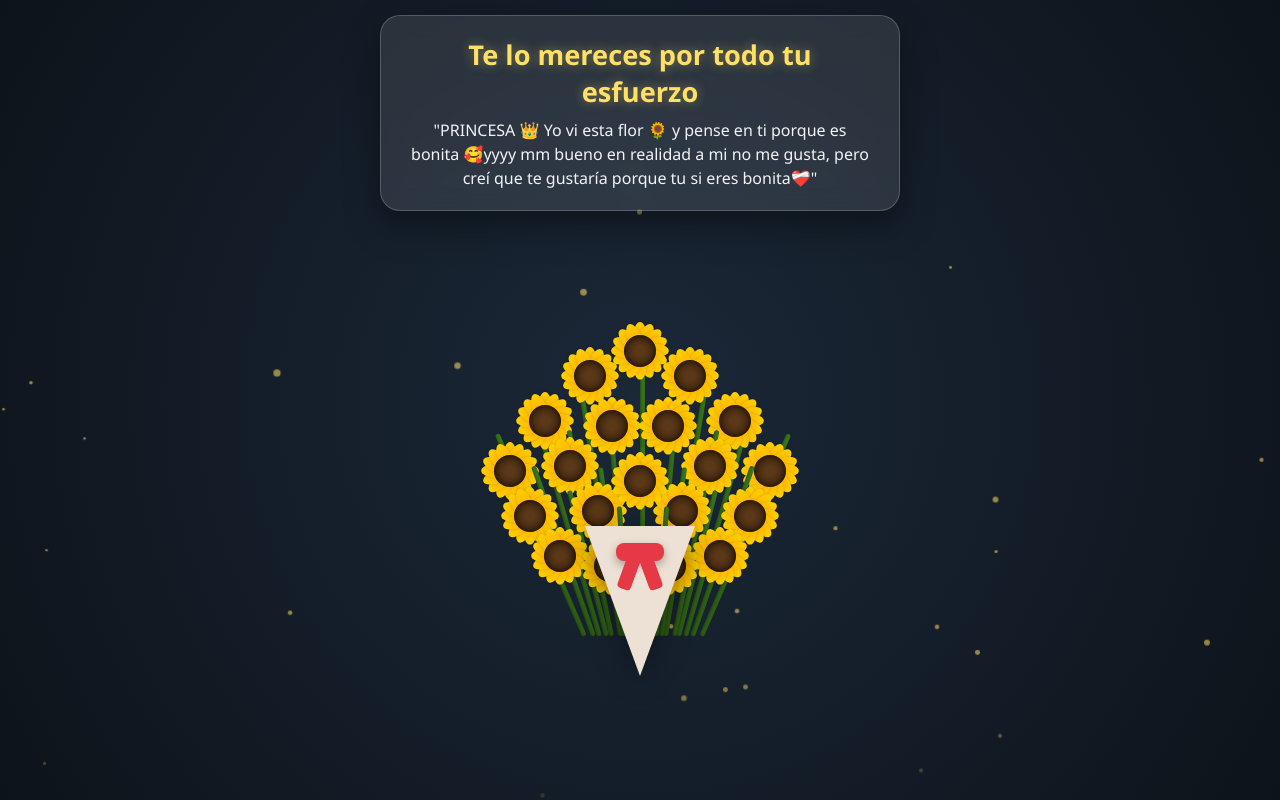
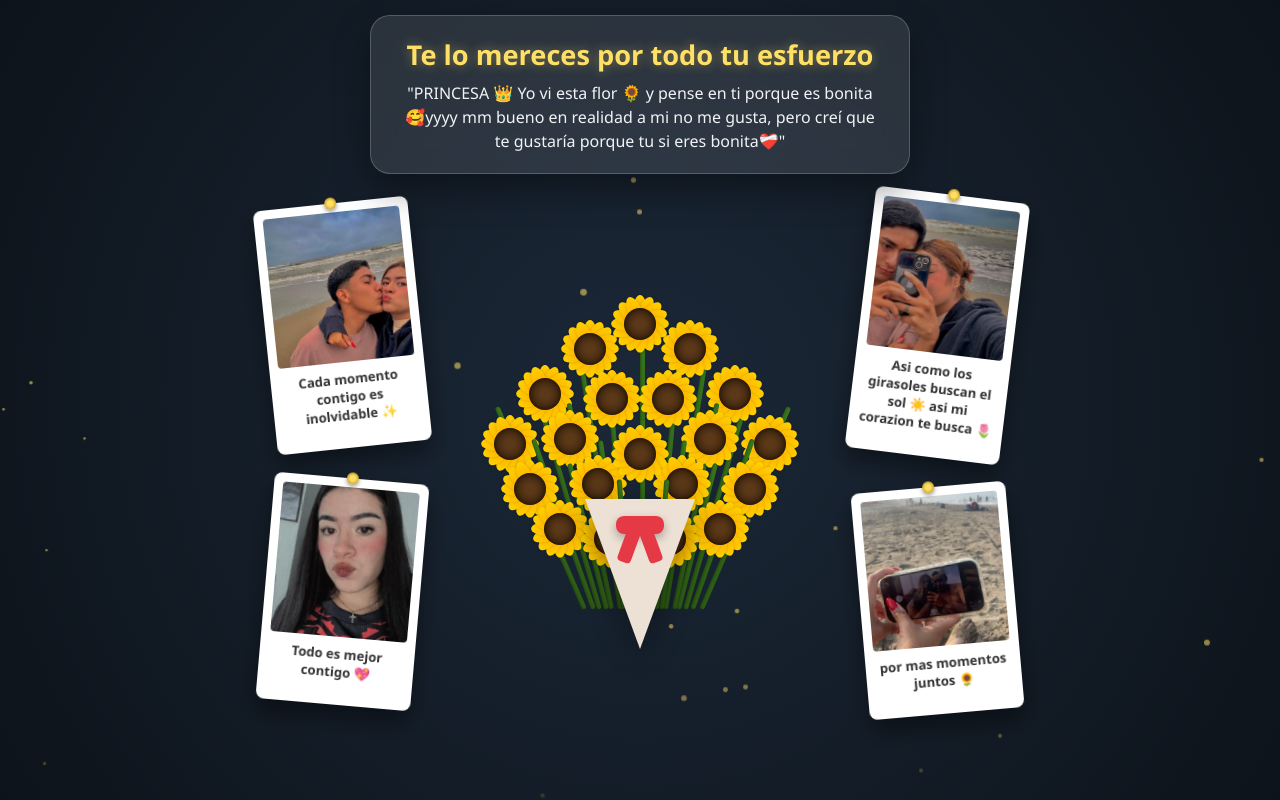
Before and after one commit to cardenasramirezjosejuan0-pixel/para-ti, a plain HTML site: page index.html in a window 1280 px wide. Drawn offline with Linux system fonts and the light colour scheme.

Commit message:
Add files via upload

```diff
--- a/index.html
+++ b/index.html
@@ -30,10 +30,9 @@
       align-items: center;
       justify-content: flex-start;
       color: #fff;
-      padding: 15px 10px 30px;
+      padding: 15px 10px 40px;
     }
 
-    /* Partículas de polen flotando */
     .pollen-container {
       position: fixed;
       top: 0;
@@ -68,7 +67,6 @@
       }
     }
 
-    /* Tarjeta de Mensaje */
     .card {
       position: relative;
       z-index: 10;
@@ -78,10 +76,10 @@
       padding: 20px 28px;
       border-radius: 20px;
       text-align: center;
-      max-width: 520px;
+      max-width: 540px;
       width: 90%;
       box-shadow: 0 15px 35px rgba(0, 0, 0, 0.4);
-      margin-bottom: 10px; /* Reducido para elevar el ramo */
+      margin-bottom: 10px;
       animation: fadeInDown 1.2s ease-out forwards;
     }
 
@@ -109,7 +107,86 @@
       }
     }
 
-    /* Escenario del Ramo - ELEVADO */
+    .scene-container {
+      position: relative;
+      display: flex;
+      align-items: center;
+      justify-content: center;
+      width: 100%;
+      max-width: 1000px;
+      margin-top: 10px;
+    }
+
+    .photo-side {
+      display: flex;
+      flex-direction: column;
+      gap: 30px;
+      z-index: 9;
+    }
+
+    .polaroid {
+      background: #ffffff;
+      padding: 9px 9px 24px 9px;
+      border-radius: 8px;
+      box-shadow: 0 12px 25px rgba(0, 0, 0, 0.45);
+      width: 155px;
+      text-align: center;
+      position: relative;
+      transition: transform 0.3s ease, box-shadow 0.3s ease;
+      cursor: pointer;
+      animation: popIn 1s cubic-bezier(0.175, 0.885, 0.32, 1.275) forwards;
+    }
+
+    .polaroid:hover {
+      transform: scale(1.1) rotate(0deg) !important;
+      box-shadow: 0 18px 35px rgba(255, 208, 0, 0.35);
+      z-index: 20;
+    }
+
+    .polaroid img {
+      width: 100%;
+      height: 150px;
+      object-fit: cover;
+      border-radius: 4px;
+      display: block;
+    }
+
+    .polaroid span {
+      display: block;
+      margin-top: 8px;
+      font-size: 0.82rem;
+      font-weight: 600;
+      color: #333333;
+      font-family: 'Segoe UI', cursive, sans-serif;
+    }
+
+    .pin {
+      position: absolute;
+      top: -6px;
+      left: 50%;
+      transform: translateX(-50%);
+      width: 12px;
+      height: 12px;
+      background: radial-gradient(circle, #ffe066 30%, #b8860b 90%);
+      border-radius: 50%;
+      box-shadow: 0 2px 4px rgba(0, 0, 0, 0.4);
+    }
+
+    .p1 { transform: rotate(-6deg); }
+    .p2 { transform: rotate(5deg); }
+    .p3 { transform: rotate(7deg); }
+    .p4 { transform: rotate(-5deg); }
+
+    @keyframes popIn {
+      0% {
+        opacity: 0;
+        transform: scale(0.5);
+      }
+      100% {
+        opacity: 1;
+      }
+    }
+
     .bouquet-stage {
       position: relative;
       width: 440px;
@@ -118,10 +195,10 @@
       justify-content: center;
       align-items: flex-end;
       z-index: 5;
-      transform: translateY(-45px); /* <--- Sube el ramo 45px hacia arriba */
+      transform: translateY(-45px);
+      flex-shrink: 0;
     }
 
-    /* Tallo y Envoltorio */
     .stem {
       position: absolute;
       bottom: 60px;
@@ -174,7 +251,6 @@
       transform: rotate(-20deg);
     }
 
-    /* Estructura del Girasol */
     .sunflower {
       position: absolute;
       width: 70px;
@@ -236,6 +312,35 @@
         opacity: 1;
       }
     }
+
+    @media (max-width: 820px) {
+      .scene-container {
+        flex-direction: column;
+        align-items: center;
+      }
+
+      .bouquet-stage {
+        transform: translateY(-20px) scale(0.9);
+        margin-bottom: -30px;
+      }
+
+      .photo-side {
+        flex-direction: row;
+        justify-content: center;
+        flex-wrap: wrap;
+        gap: 15px;
+        width: 100%;
+        margin-top: 15px;
+      }
+
+      .polaroid {
+        width: 140px;
+      }
+
+      .polaroid img {
+        height: 135px;
+      }
+    }
   </style>
 </head>
 <body>
@@ -250,10 +355,38 @@
     </p>
   </section>
 
-  <main class="bouquet-stage" id="bouquetStage">
-    <div class="wrap-cone"></div>
-    <div class="ribbon"></div>
-  </main>
+  <div class="scene-container">
+    <div class="photo-side">
+      <div class="polaroid p1">
+        <div class="pin"></div>
+        <img src="foto1.jpeg" alt="Recuerdo especial 1" />
+        <span>Cada momento contigo es inolvidable ✨</span>
+      </div>
+      <div class="polaroid p2">
+        <div class="pin"></div>
+        <img src="foto2.jpeg" alt="Recuerdo especial 2" />
+        <span>Todo es mejor contigo 💖</span>
+      </div>
+    </div>
+
+    <main class="bouquet-stage" id="bouquetStage">
+      <div class="wrap-cone"></div>
+      <div class="ribbon"></div>
+    </main>
+
+    <div class="photo-side">
+      <div class="polaroid p3">
+        <div class="pin"></div>
+        <img src="foto3.jpeg" alt="Recuerdo especial 3" />
+        <span>Asi como los girasoles buscan el sol ☀️ asi mi corazion te busca 🌷</span>
+      </div>
+      <div class="polaroid p4">
+        <div class="pin"></div>
+        <img src="foto4.jpeg" alt="Recuerdo especial 4" />
+        <span>por mas momentos juntos 🌻</span>
+      </div>
+    </div>
+  </div>
 
   <script>
     const flowerData = [
```
Also changed, not shown: foto1.jpeg (added), foto2.jpeg (added), foto3.jpeg (added), foto4.jpeg (added).
